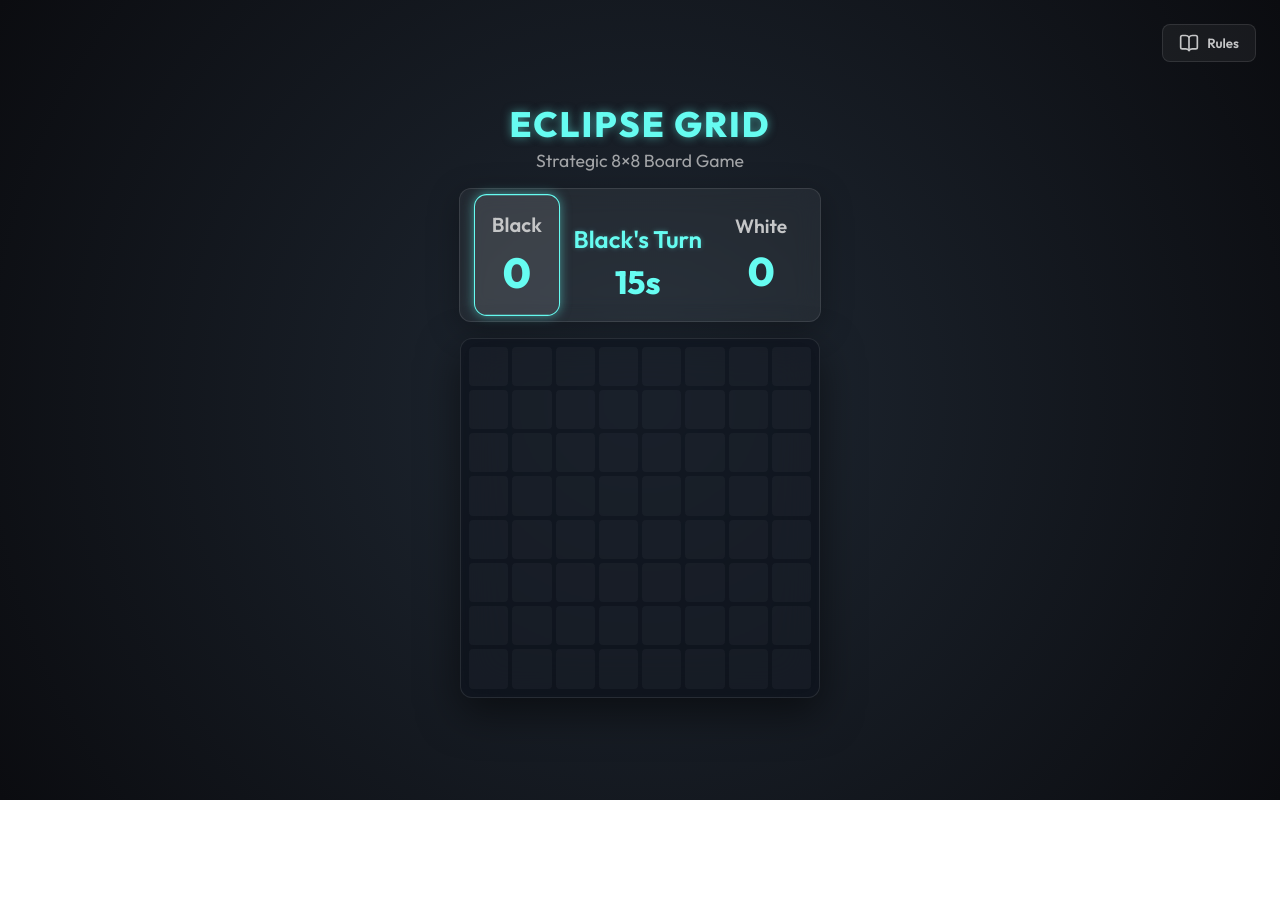
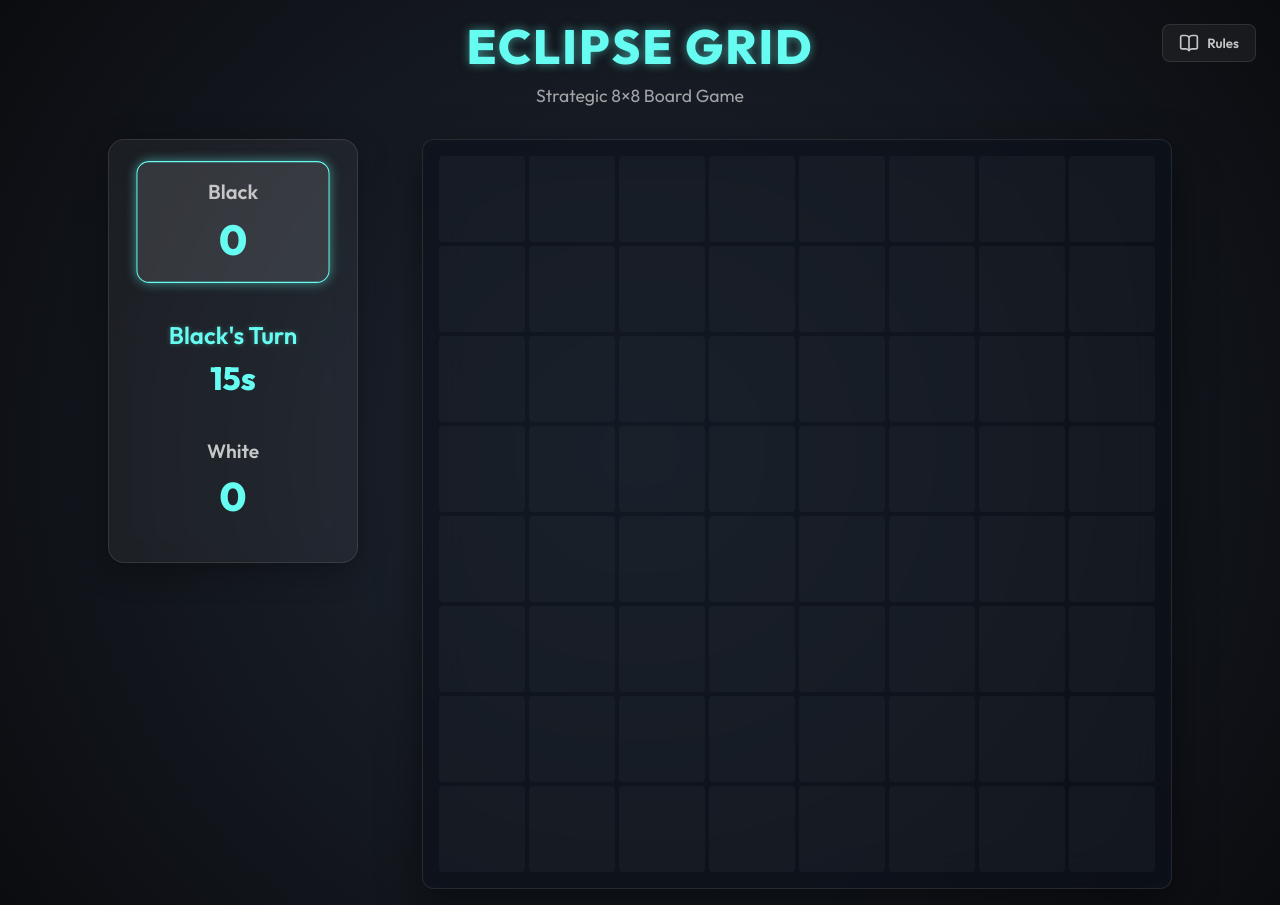
Before and after one commit to Rinika-Codes/Offline_Mindsweeper, a React (Vite) app: page / in a window 1280 px wide. Before the commit the page ends 800 px from the top, so only its background shows below. Built offline with nearby package versions, Linux system fonts and the light colour scheme.

Commit message:
Restore perfect original flexbox layout while maintaining 3D coins and bold font aesthetic tweaks

```diff
--- a/src/App.css
+++ b/src/App.css
@@ -2,13 +2,8 @@
   display: flex;
   flex-direction: column;
   align-items: center;
-  justify-content: center;
-  gap: 1rem;
+  gap: 2rem;
   width: 100%;
-  height: 100%;
-  padding: 1rem;
-  overflow: hidden;
-  box-sizing: border-box;
 }
 
 .header {
@@ -16,13 +11,13 @@
 }
 
 .title {
-  font-size: 2.2rem;
+  font-size: 3rem;
   font-weight: 800;
   color: var(--text-highlight);
   text-transform: uppercase;
   letter-spacing: 2px;
   text-shadow: var(--neon-glow);
-  margin-bottom: 0.2rem;
+  margin-bottom: 0.5rem;
 }
 
 .subtitle {
@@ -33,30 +28,41 @@
 .game-layout {
   display: flex;
   flex-direction: column;
-  gap: 1rem;
+  gap: 2rem;
   align-items: center;
   width: 100%;
 }
 
-
+@media (min-width: 900px) {
+  .game-layout {
+    flex-direction: row;
+    justify-content: center;
+    align-items: flex-start;
+    gap: 4rem;
+  }
+}
 
 .scoreboard {
   background: var(--glass-bg);
   backdrop-filter: blur(12px);
   -webkit-backdrop-filter: blur(12px);
   border: 1px solid var(--glass-border);
-  border-radius: 12px;
-  padding: 0.5rem 1rem;
+  border-radius: 16px;
+  padding: 1.5rem 2rem;
   display: flex;
   flex-direction: row;
-  gap: 1rem;
+  gap: 2rem;
   box-shadow: 0 8px 32px rgba(0, 0, 0, 0.3);
   min-width: 250px;
   justify-content: space-around;
-  align-items: center;
 }
 
-
+@media (min-width: 900px) {
+  .scoreboard {
+    flex-direction: column;
+    gap: 1.5rem;
+  }
+}
 
 .player-score {
   display: flex;
@@ -110,14 +116,14 @@
   -webkit-backdrop-filter: blur(20px);
   border: 1px solid var(--glass-border);
   border-radius: 12px;
-  padding: 0.5rem;
+  padding: 1rem;
   box-shadow: 0 15px 40px rgba(0, 0, 0, 0.5), inset 0 0 20px rgba(255,255,255,0.02);
   display: grid;
   grid-template-columns: repeat(8, 1fr);
   grid-template-rows: repeat(8, 1fr);
   gap: 4px;
-  width: min(90vw, 45vh);
-  max-width: 600px;
+  width: 100%;
+  max-width: 750px;
   aspect-ratio: 1;
 }
 
--- a/src/index.css
+++ b/src/index.css
@@ -27,18 +27,17 @@ body {
   font-family: 'Outfit', sans-serif;
   background: radial-gradient(circle at center, #1f2833, #0b0c10);
   color: var(--text-primary);
-  height: 100vh;
-  width: 100vw;
-  overflow: hidden;
+  min-height: 100vh;
   display: flex;
   justify-content: center;
   align-items: center;
+  overflow: hidden;
 }
 
 #root {
   width: 100%;
-  height: 100%;
   max-width: 1200px;
+  padding: 1rem;
 }
 
 button {
```
